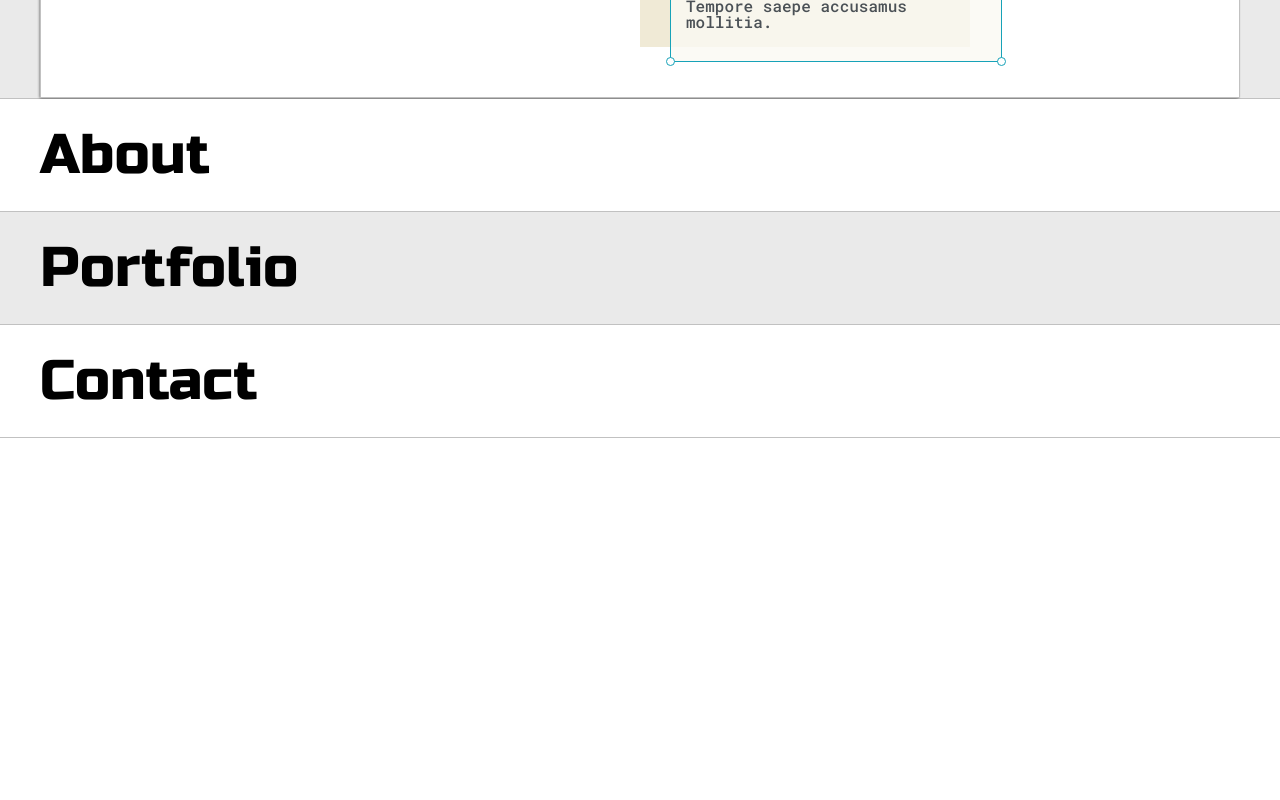
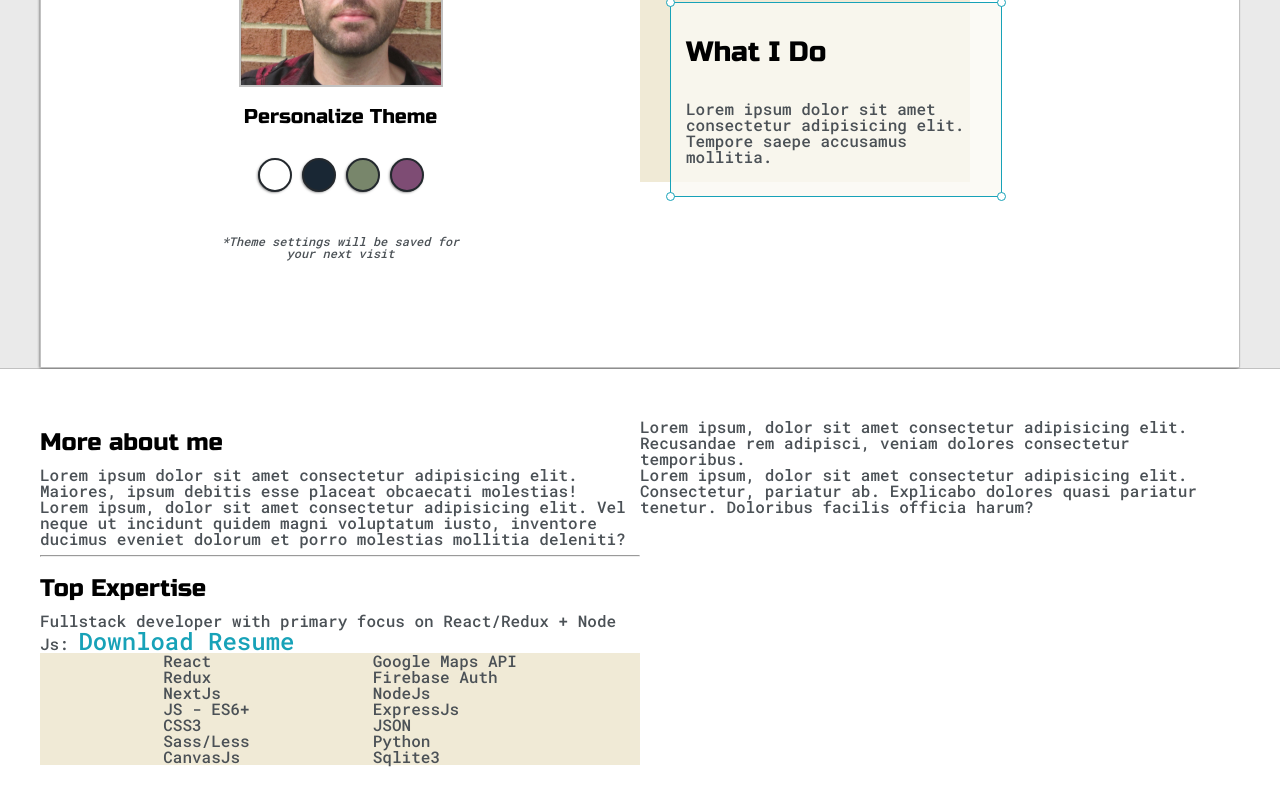
Before and after one commit to codeOfTheFuture/professional-portfolio, a Next.js app: page / in a window 1280 px wide. Shown: the part 420-1220 px from the top of the page. Before the commit the page ends 858 px from the top, so only its background shows below. Built offline with nearby package versions, Linux system fonts and the light colour scheme.

Commit message:
styled aboutWrapper created about me skills and social links

```diff
--- /dev/null
+++ b/components/aboutMe/AboutMe.jsx
@@ -0,0 +1,37 @@
+import React from "react";
+import Skills from "../skills/Skills";
+import styles from "./AboutMe.module.scss";
+
+const AboutMe = () => {
+  return (
+    <div className={styles.aboutMe}>
+      <h4>More about me</h4>
+
+      <p>
+        Lorem ipsum dolor sit amet consectetur adipisicing elit. Maiores, ipsum
+        debitis esse placeat obcaecati molestias!
+      </p>
+
+      <p>
+        Lorem ipsum, dolor sit amet consectetur adipisicing elit. Vel neque ut
+        incidunt quidem magni voluptatum iusto, inventore ducimus eveniet
+        dolorum et porro molestias mollitia deleniti?
+      </p>
+
+      <hr />
+
+      <h4>Top Expertise</h4>
+
+      <p>
+        Fullstack developer with primary focus on React/Redux + Node Js:{" "}
+        <a target='_blank' href='#'>
+          Download Resume
+        </a>
+      </p>
+
+      <Skills />
+    </div>
+  );
+};
+
+export default AboutMe;
--- a/components/infoLeftColumn/InfoLeftColumn.jsx
+++ b/components/infoLeftColumn/InfoLeftColumn.jsx
@@ -3,7 +3,7 @@ import styles from "./InfoLeftColumn.module.scss";
 
 const InfoLeftColumn = () => {
   return (
-    <div className={styles.InfoLeftColumn}>
+    <div className={styles.infoLeftColumn}>
       <img
         id={styles.profilePic}
         src='assets/mainImg.jpg'
--- a/components/infoWrapper/InfoWrapper.js
+++ b/components/infoWrapper/InfoWrapper.js
@@ -2,6 +2,7 @@ import React from "react";
 import styles from "./InfoWrapper.module.scss";
 import DotsWrapper from "../dotsWrapper/dotWrapper";
 import Navigation from "../navigation/Navigation";
+import InfoLeftColumn from "../infoLeftColumn/InfoLeftColumn";
 import InfoRightColumn from "../infoRightColumn/InfoRightColumn";
 
 const InfoWrapper = () => {
@@ -11,7 +12,7 @@ const InfoWrapper = () => {
         <DotsWrapper />
         <Navigation />
       </div>
-      <div className={styles.leftColumn}></div>
+      <InfoLeftColumn />
       <InfoRightColumn />
     </div>
   );
--- a/components/sectionAbout/SectionAbout.jsx
+++ b/components/sectionAbout/SectionAbout.jsx
@@ -1,11 +1,16 @@
 import React from "react";
+import AboutMe from "../aboutMe/AboutMe";
+import SocialLinks from "../social links/SocialLinks";
 import styles from "./SectionAbout.module.scss";
 
 const SectionAbout = () => {
   return (
     <section className={styles.s2}>
       <div className='main-container'>
-        <h1>About</h1>
+        <div className={styles.aboutWrapper}>
+          <AboutMe />
+          <SocialLinks />
+        </div>
       </div>
     </section>
   );
--- a/components/sectionAbout/SectionAbout.module.scss
+++ b/components/sectionAbout/SectionAbout.module.scss
@@ -3,4 +3,10 @@
 section.s2 {
   background-color: $secondaryColor;
   border-bottom: 1px solid $borderColor;
+
+  .aboutWrapper {
+    display: grid;
+    grid-template-columns: repeat(auto-fit, minmax(320px, 1fr));
+    padding: 50px 0;
+  }
 }
--- /dev/null
+++ b/components/skills/Skills.jsx
@@ -0,0 +1,30 @@
+import React from "react";
+import styles from "./Skills.module.scss";
+
+const Skills = () => {
+  return (
+    <div id={styles.skills}>
+      <ul>
+        <li>React</li>
+        <li>Redux</li>
+        <li>NextJs</li>
+        <li>JS - ES6+</li>
+        <li>CSS3</li>
+        <li>Sass/Less</li>
+        <li>CanvasJs</li>
+      </ul>
+
+      <ul>
+        <li>Google Maps API</li>
+        <li>Firebase Auth</li>
+        <li>NodeJs</li>
+        <li>ExpressJs</li>
+        <li>JSON</li>
+        <li>Python</li>
+        <li>Sqlite3</li>
+      </ul>
+    </div>
+  );
+};
+
+export default Skills;
--- /dev/null
+++ b/components/skills/Skills.module.scss
@@ -0,0 +1,7 @@
+@import "../../styles/variables.scss";
+
+#skills {
+  display: flex;
+  justify-content: space-evenly;
+  background-color: $previewShadow;
+}
--- /dev/null
+++ b/components/social links/SocialLinks.jsx
@@ -0,0 +1,21 @@
+import React from "react";
+import styles from "./SocialLinks.module.scss";
+
+const SocialLinks = () => {
+  return (
+    <div className={styles.socialLinks}>
+      <p>
+        Lorem ipsum, dolor sit amet consectetur adipisicing elit. Recusandae rem
+        adipisci, veniam dolores consectetur temporibus.
+      </p>
+
+      <p>
+        Lorem ipsum, dolor sit amet consectetur adipisicing elit. Consectetur,
+        pariatur ab. Explicabo dolores quasi pariatur tenetur. Doloribus facilis
+        officia harum?
+      </p>
+    </div>
+  );
+};
+
+export default SocialLinks;
```
Also changed, not shown: components/aboutMe/AboutMe.module.scss (added), components/social links/SocialLinks.module.scss (added).
